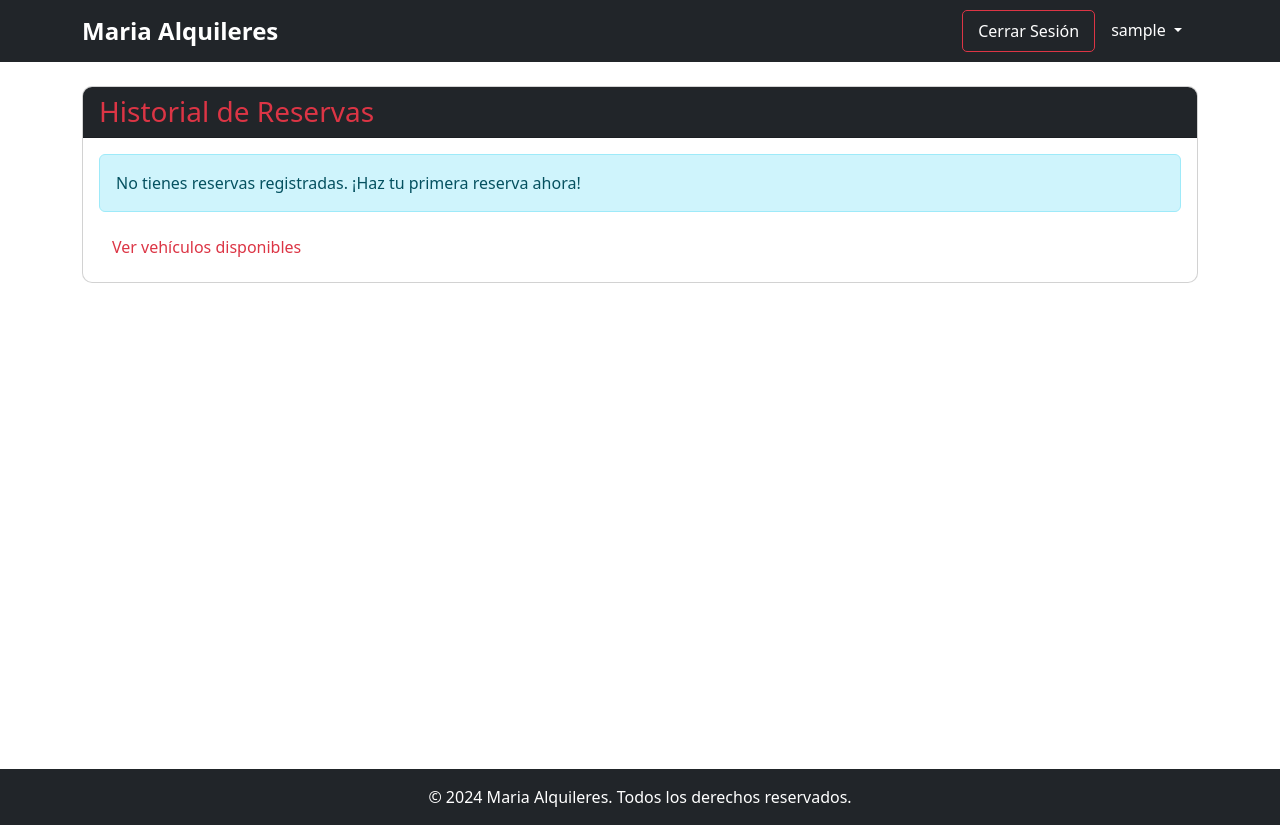
After one commit to Fermin-Arana/proyectoPython, a Django app: page /historial-reservas/ in a window 1280 px wide. The commit adds this page. Run offline with Django 5.2, Linux system fonts and the light colour scheme; the visitor is signed in with stand-in values (Sample User, id 1).

Commit message:
agregue menu con opciones ver perfil y ver historial de autos

```diff
--- a/inicio/static/css/styles.css
+++ b/inicio/static/css/styles.css
@@ -103,3 +103,39 @@ footer {
     box-shadow: 0 4px 8px rgba(220, 53, 69, 0.5);
     transform: translateY(-2px);
 }
+
+/* Estilos para el menú desplegable */
+.dropdown-menu {
+    border: none;
+    box-shadow: 0 0.5rem 1rem rgba(0, 0, 0, 0.15);
+}
+
+.dropdown-item:hover {
+    background-color: #f8d7da;
+    color: #dc3545;
+}
+
+.dropdown-divider {
+    border-top: 1px solid #f8d7da;
+}
+
+/* Estilos para el botón de cerrar sesión */
+.btn-logout {
+    background-color: transparent;
+    color: white;
+    border: 1px solid #dc3545;
+    transition: all 0.3s ease;
+    border-radius: 5px;
+    font-weight: 500;
+    padding: 8px 15px;
+}
+
+.btn-logout:hover {
+    background-color: #dc3545;
+    color: white;
+    box-shadow: 0 4px 8px rgba(220, 53, 69, 0.5);
+    transform: translateY(-2px);
+}
+.row-total {
+    height:  79.4vh;
+}
--- a/inicio/templates/base.html
+++ b/inicio/templates/base.html
@@ -25,8 +25,16 @@
 
                 <ul class="navbar-nav ms-auto">
                     {% if user.is_authenticated %}
-                        <li class="nav-item"><a class="nav-link btn btn-danger text-white me-2" href="#">{{ user.username }}</a></li>
                         <li class="nav-item"><a class="btn btn-logout me-2" href="{% url 'logout' %}">Cerrar Sesión</a></li>
+                        <li class="nav-item dropdown">
+                            <a class="nav-link dropdown-toggle btn btn-danger text-white me-2" href="#" id="navbarDropdown" role="button" data-bs-toggle="dropdown" aria-expanded="false">
+                                {{ user.username }}
+                            </a>
+                            <ul class="dropdown-menu dropdown-menu-end" aria-labelledby="navbarDropdown">
+                                <li><a class="dropdown-item" href="{% url 'perfil' %}">Ver perfil</a></li>
+                                <li><a class="dropdown-item" href="{% url 'historial_reservas' %}">Ver historial</a></li>
+                            </ul>
+                        </li>
                     {% else %}
                         <li class="nav-item"><a class="nav-link btn btn-danger text-white me-2" href="{% url 'login' %}">Ingresar</a></li>
                         <li class="nav-item"><a class="nav-link btn btn-danger text-white me-2" href="{% url 'registrarse' %}">Registrarse</a></li>
--- a/inicio/templates/index.html
+++ b/inicio/templates/index.html
@@ -46,7 +46,7 @@
     </form>
 
     <!-- Listado de autos -->
-    <div class="row">
+    <div class="row-total">
         {% for auto in auto %}
             <div class="col-md-4">
                 <div class="card shadow-lg mb-4">
--- /dev/null
+++ b/inicio/templates/inicio/historial_reservas.html
@@ -0,0 +1,64 @@
+{% extends 'base.html' %}
+
+{% block title %}Historial de Reservas - Maria Alquileres{% endblock %}
+
+{% block content %}
+<div class="row-total">
+    <div class="col-12">
+        <div class="card">
+            <div class="card-header bg-dark text-danger">
+                <h3 class="mb-0">Historial de Reservas</h3>
+            </div>
+            <div class="card-body">
+                {% if reservas %}
+                    <div class="table-responsive">
+                        <table class="table table-striped table-hover">
+                            <thead>
+                                <tr>
+                                    <th>Fecha de reserva</th>
+                                    <th>Vehículo</th>
+                                    <th>Fecha inicio</th>
+                                    <th>Fecha fin</th>
+                                    <th>Estado</th>
+                                    <th>Precio total</th>
+                                    <th>Acciones</th>
+                                </tr>
+                            </thead>
+                            <tbody>
+                                {% for reserva in reservas %}
+                                <tr>
+                                    <td>{{ reserva.fecha_reserva|date:"d/m/Y" }}</td>
+                                    <td>{{ reserva.auto.marca }} {{ reserva.auto.modelo }}</td>
+                                    <td>{{ reserva.fecha_inicio|date:"d/m/Y" }}</td>
+                                    <td>{{ reserva.fecha_fin|date:"d/m/Y" }}</td>
+                                    <td>
+                                        {% if reserva.estado == 'confirmada' %}
+                                            <span class="badge bg-success">Confirmada</span>
+                                        {% elif reserva.estado == 'pendiente' %}
+                                            <span class="badge bg-warning text-dark">Pendiente</span>
+                                        {% elif reserva.estado == 'cancelada' %}
+                                            <span class="badge bg-danger">Cancelada</span>
+                                        {% else %}
+                                            <span class="badge bg-secondary">{{ reserva.estado }}</span>
+                                        {% endif %}
+                                    </td>
+                                    <td>${{ reserva.precio_total }}</td>
+                                    <td>
+                                        <a href="{% url 'detalle_reserva' reserva.id %}" class="btn btn-sm btn-info">Ver detalles</a>
+                                    </td>
+                                </tr>
+                                {% endfor %}
+                            </tbody>
+                        </table>
+                    </div>
+                {% else %}
+                    <div class="alert alert-info">
+                        No tienes reservas registradas. ¡Haz tu primera reserva ahora!
+                    </div>
+                    <a href="{% url 'index' %}" class="btn text-danger">Ver vehículos disponibles</a>
+                {% endif %}
+            </div>
+        </div>
+    </div>
+</div>
+{% endblock %}
--- a/inicio/urls.py
+++ b/inicio/urls.py
@@ -1,11 +1,13 @@
 from django.urls import include, path
 from .views import detalle_auto, index #perfil
-
+from django.urls import path, include
+from . import views
 
 urlpatterns = [
     path('', index, name='index'),
     path('usuarios/', include('usuarios.urls')),
     #path("perfil/", perfil, name="perfil"),path("perfil/", perfil, name="perfil"),
-
+    path('perfil/', views.perfil, name='perfil'),
+    path('historial-reservas/', views.historial_reservas, name='historial_reservas'),
     path("detalle_auto/<int:auto_id>/", detalle_auto, name="detalle_auto"),
 ]
--- a/inicio/views.py
+++ b/inicio/views.py
@@ -53,3 +53,22 @@ def detalle_auto(request, auto_id):
     auto = get_object_or_404(Auto, id=auto_id)
 
     return render(request, "vehiculos/detalle_auto.html", {"auto": auto})
+
+
+@login_required
+def perfil(request):
+    """Vista para mostrar el perfil del usuario."""
+    return render(request, 'inicio/perfil.html', {
+        'user': request.user
+    })
+
+@login_required
+def historial_reservas(request):
+    """Vista para mostrar el historial de reservas del usuario."""
+    # Aquí deberás obtener las reservas del usuario actual cuando implementes el modelo de reservas
+    # Por ahora, solo pasamos un listado vacío
+    reservas = []
+
+    return render(request, 'inicio/historial_reservas.html', {
+        'reservas': reservas
+    })
```
Also changed, not shown: inicio/templates/inicio/perfil.html (added, +30 -0 lines).
